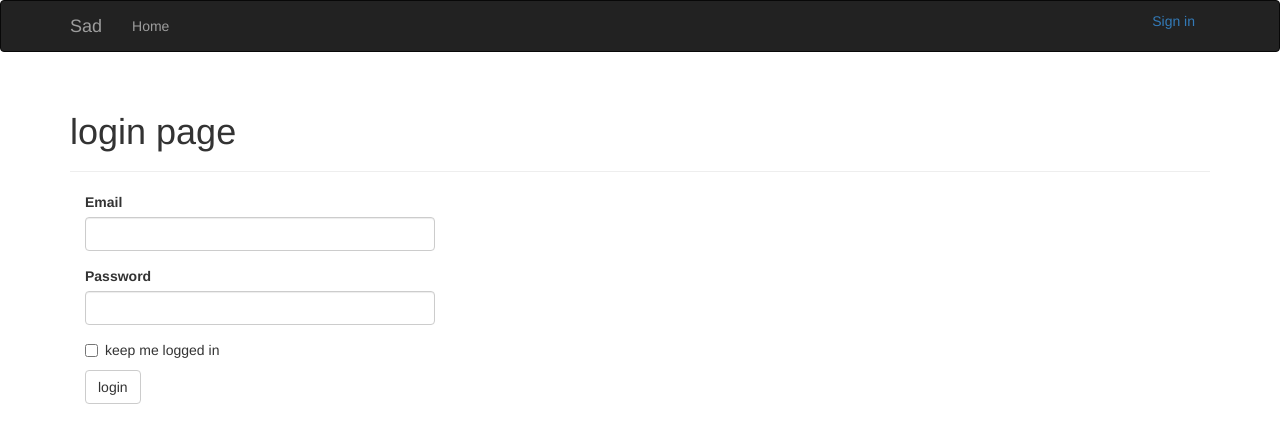
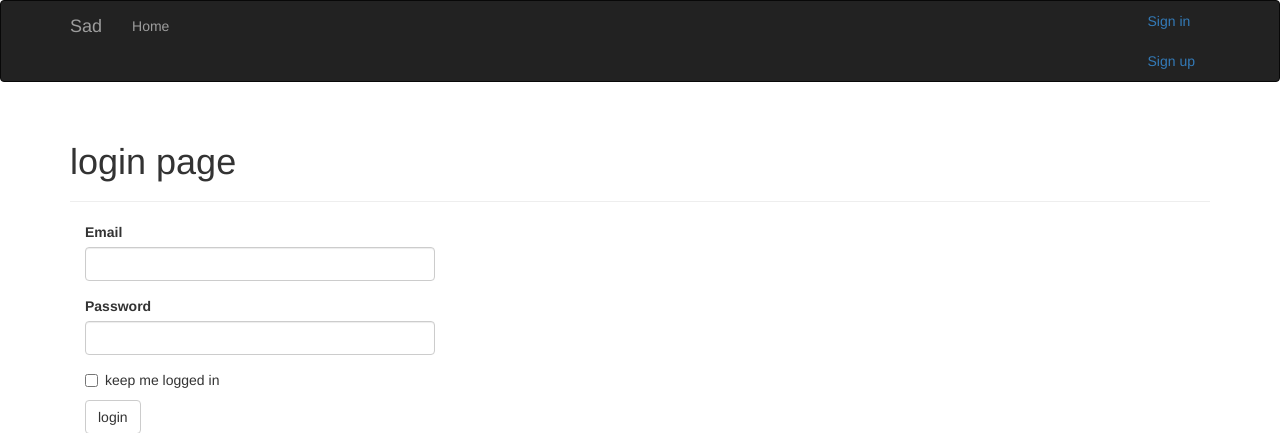
Before and after one commit to sadscv/flask, a Flask app: page /auth/login in a window 1280 px wide. Shown: the top 433 px of the page. Run offline with Flask 2, Linux system fonts and the light colour scheme; some libraries are stand-ins or nearby versions.

Commit message:
add link for sign up

```diff
--- a/app/templates/base.html
+++ b/app/templates/base.html
@@ -39,6 +39,7 @@
                 </li>
                 {% else %}
                 <li><a href="{{ url_for('auth.login') }}">Sign in</a></li>
+                <li><a href="{{ url_for('auth.reg') }}">Sign up</a></li>
                 {% endif %}
             </ul>
         </div>
```
